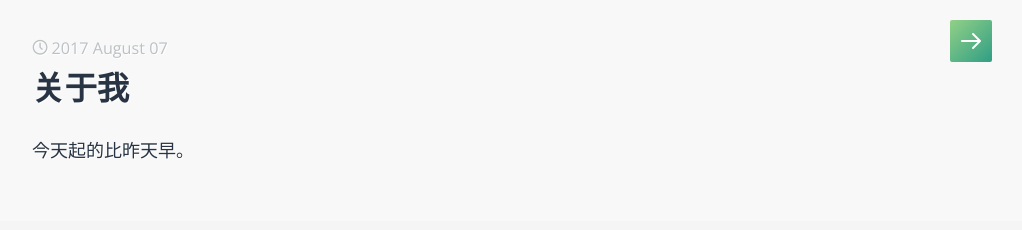
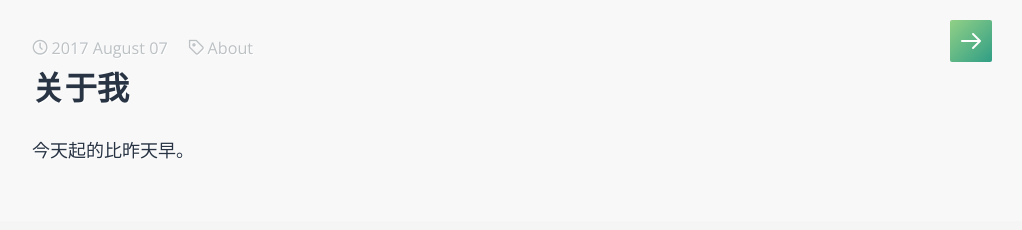
Before and after one commit to P233/3-Jekyll, a Jekyll site: the page built from _posts/2017-08-07-关于我.markdown, in a window 1280 px wide. Shown: the top 230 px of the page, without its empty margins (258-1280 px from the left). Built offline with Jekyll 4.4.1, drawn with Linux system fonts in a browser that asks for light colours; some web fonts are replaced; our own code applies the rules of GitHub Pages for plain Markdown files.

Commit message:
Update 2017-08-07-关于我.markdown

```diff
--- a/_posts/2017-08-07-关于我.markdown
+++ b/_posts/2017-08-07-关于我.markdown
@@ -1 +1,6 @@
+---
+layout: post
+title: 关于我
+tags: About
+---
 今天起的比昨天早。
```
